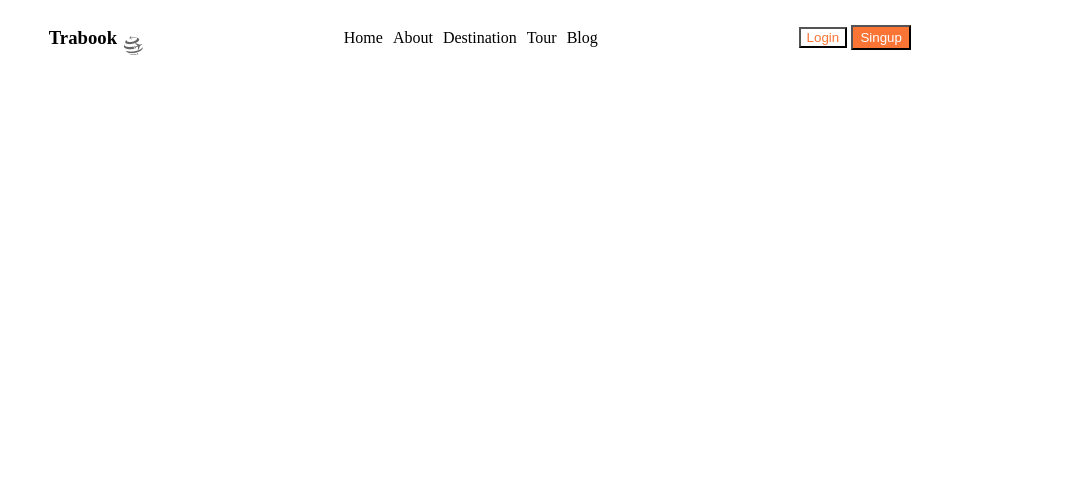
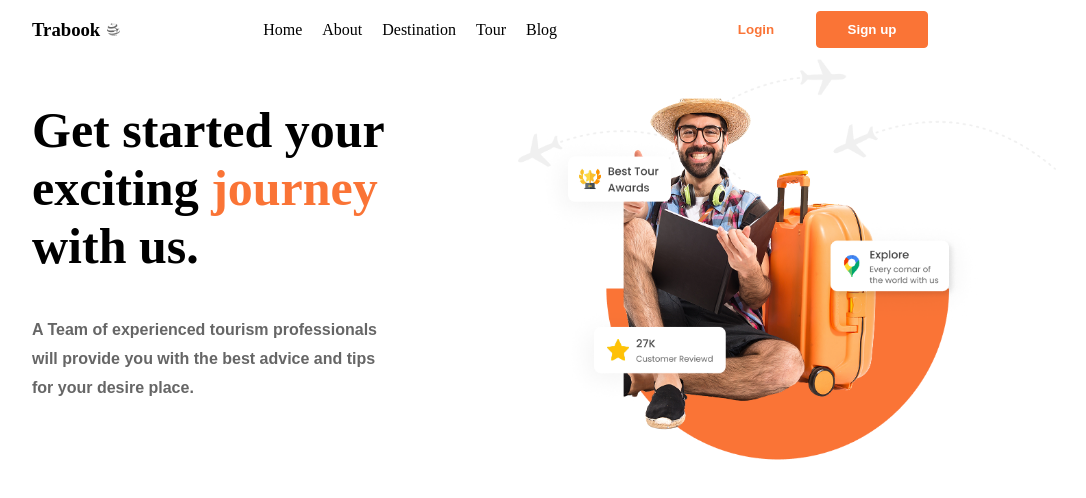
Before and after one commit to thiwan6385/Project-1, a plain HTML site: page index.html in a window 1280 px wide. Shown: the whole page, without its empty margins (160-1246 px from the left). Drawn offline with Linux system fonts and the light colour scheme.

Commit message:
creating landing page using html css day1

```diff
--- a/index.html
+++ b/index.html
@@ -7,7 +7,7 @@
     <link rel="stylesheet" href="style.css">
 </head>
 <body>
-    <header>
+    <header class="nav-links">
         <div class="head">
             <a id="trabook" href="#"><h3>Trabook</h3></a>
             <img id="img" src="/assets/Vector.png" alt="">
@@ -21,9 +21,25 @@
         </nav>
         <div>
             <button class="login">Login</button>
-            <button class="signup">Singup</button>
+            <button class="signup">Sign up</button>
         </div>
+
     </header>
+<section class="hero">
+        <div class="center">
+            <div>
+                <h1 class="even" id="Volkhov">Get started your exciting <span style="color: #FA7436;">journey </span>with us.</h1>
+                <p id="poppins">A Team of experienced tourism professionals will provide you with the best advice and tips for your desire place.</p>
+
+            </div>
+
+                <img id="tourist-img" class="even" src="./assets/Image.png" alt="touris img">
+
+        </div>
+
+
+
+    </section>
 
 </body>
 </html>
--- a/style.css
+++ b/style.css
@@ -1,24 +1,36 @@
 header {
     display: flex;
-    justify-content: space-evenly;
+    justify-content: space-between;
     align-items: center;
+
+}
+.links {
+    gap: ;
 }
 .head {
     display: flex;
     align-items: center;
     gap: 7px;
 }
-#img {
-    margin-top: 1rem;
-}
 .login {
     background-color: #FFFFFF;
     color: #FA7436;
+    border: 1px solid #FFFFFF;
+    border-radius: 4px;
+    height: 37px;
+    width: 7rem;
+    font-weight: bolder;
 
 }
 .signup {
     background-color: #FA7436;
     color: #FFFFFF;
+    border: 1px solid #FA7436;
+    border-radius: 4px;
+    height: 37px;
+    width: 7rem;
+    font-weight: bolder;
+
 }
 #trabook {
     text-decoration: none;
@@ -28,12 +40,33 @@ header {
     display: flex;
     text-decoration: none;
     color: black;
-    gap: 10px;
+    gap: 20px;
 }
-.login {
+#img {
+    height: 13px;
+}
+#Volkhov {
+    font-family: 'Volkhov', serif;
+    font-size: 50px;
+    font-weight: bold;
 
 }
-.signup {
-    height: 25px;
-    width: 60px;
+#poppins {
+    color: #666666;
+    font-family: 'Poppins', sans-serif;
+    font-weight: bolder;
+    line-height: 1.8;
 }
+.center {
+    display: flex;
+}
+body {
+    width: 70vw;
+    margin: auto;
+    position: relative;
+}
+.center img {
+    width: 60%;
+    left: 8rem;
+    position: relative;
+}
```
Also changed, not shown: assets/Image.png (added), assets/Vector (1).png (added).
